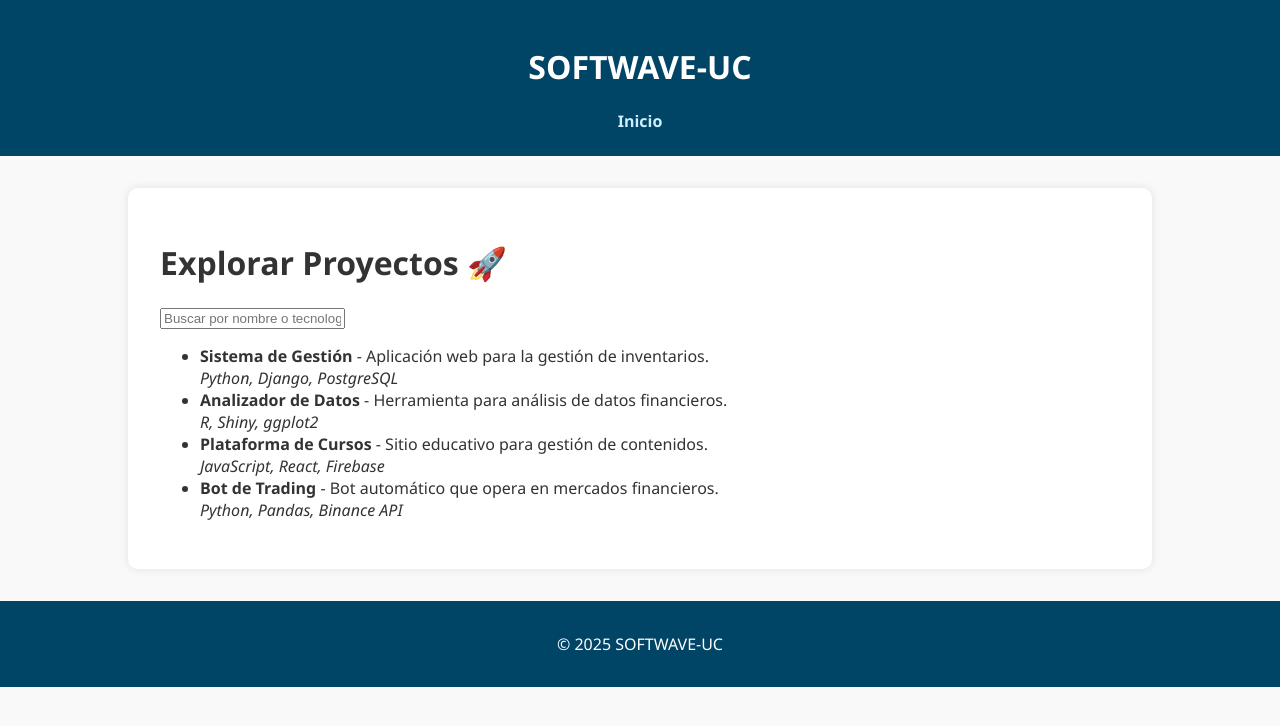
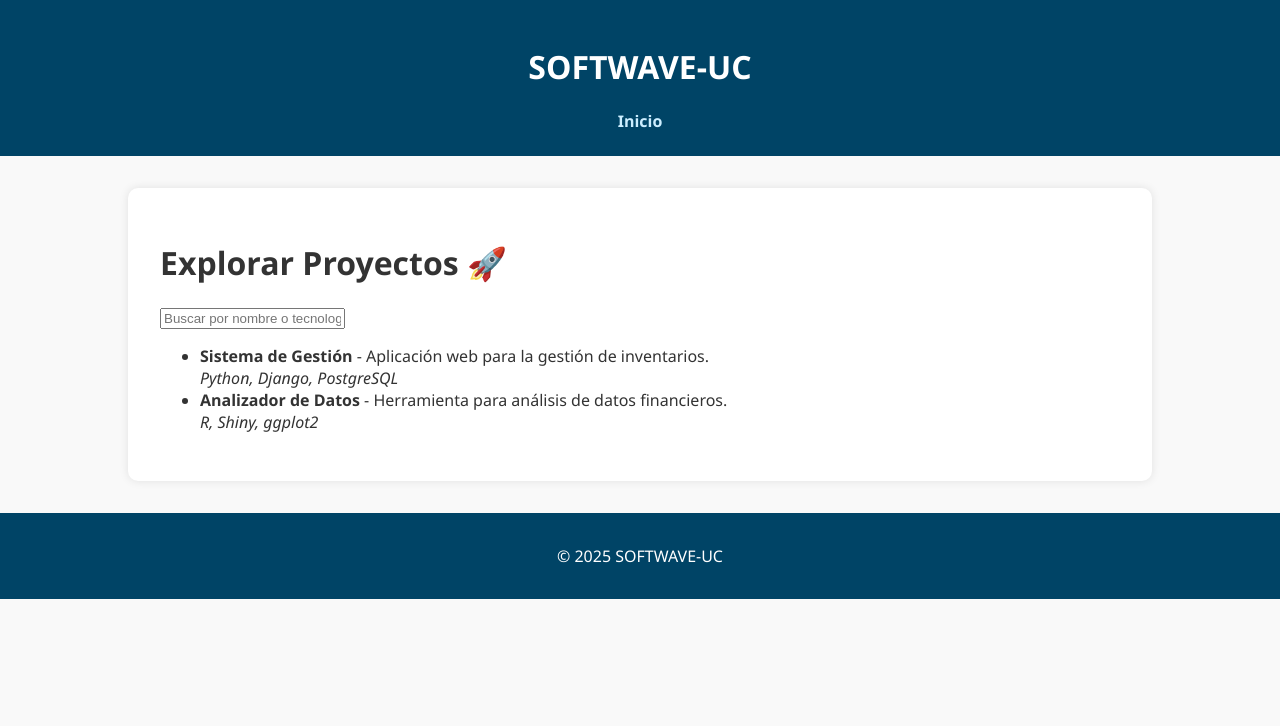
Before and after one commit to Gen0z63/SOFTWAVE-UC, a Jekyll site: the page built from explorar.md, in a window 1280 px wide. Shown: the top 726 px of the page. Built offline with Jekyll 4.4.1, drawn with Linux system fonts in a browser that asks for light colours.

```diff
--- a/assets/data/proyectos.json
+++ b/assets/data/proyectos.json
@@ -10,17 +10,5 @@
     "descripcion": "Herramienta para análisis de datos financieros.",
     "tecnologias": ["R", "Shiny", "ggplot2"],
     "enlace": "https://github.com/Gen0z63/analizador-datos"
-  },
-  {
-    "nombre": "Plataforma de Cursos",
-    "descripcion": "Sitio educativo para gestión de contenidos.",
-    "tecnologias": ["JavaScript", "React", "Firebase"],
-    "enlace": "https://github.com/Gen0z63/plataforma-cursos"
-  },
-  {
-    "nombre": "Bot de Trading",
-    "descripcion": "Bot automático que opera en mercados financieros.",
-    "tecnologias": ["Python", "Pandas", "Binance API"],
-    "enlace": "https://github.com/Gen0z63/bot-trading"
   }
 ]
```
Also changed, not shown: 1 other file.
